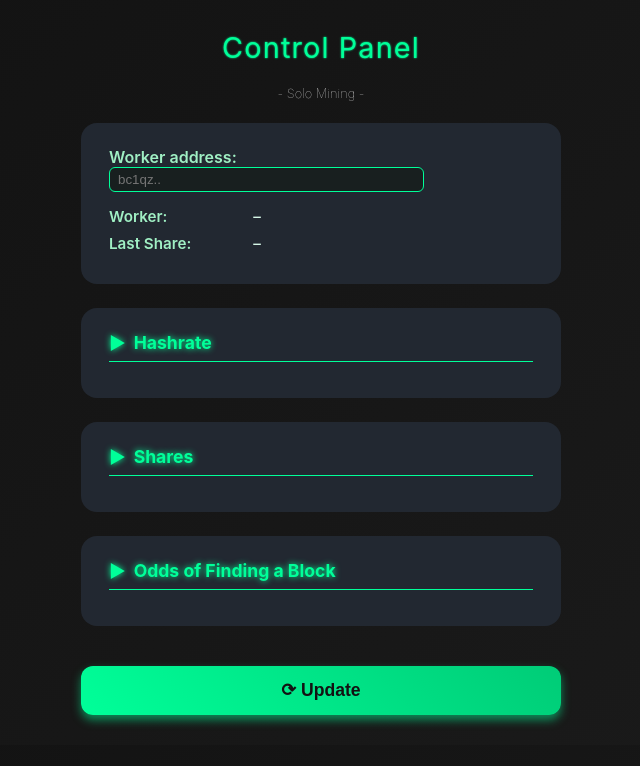
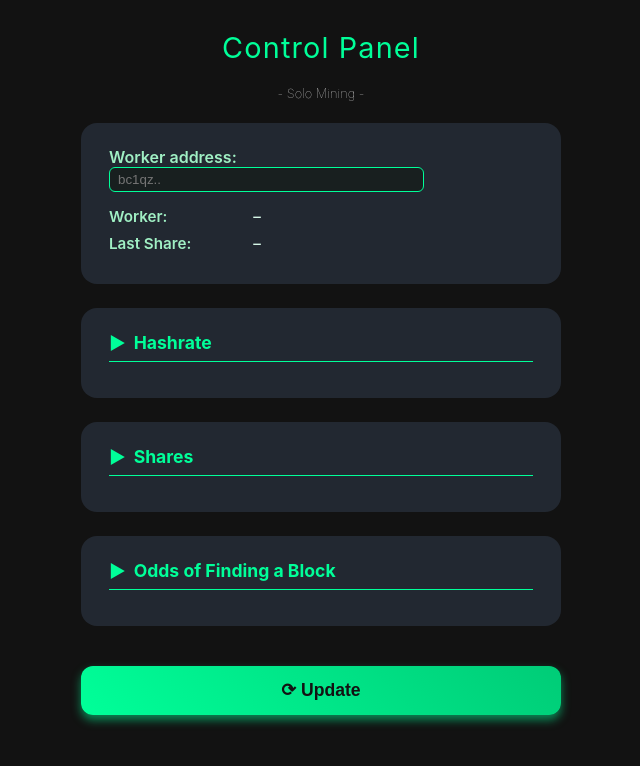
Before and after one commit to codepec/dashboard_CKstats_solo, a plain HTML site: page index.html in a window 1280 px wide. Shown: the whole page, without its empty margins (319-959 px from the left). Drawn offline with Linux system fonts and the light colour scheme.

Commit message:
styles.css aktualisieren

```diff
--- a/styles.css
+++ b/styles.css
@@ -1,6 +1,6 @@
 
     body {
-      background: linear-gradient(135deg, #121212, #1b1b1b);
+      background: #121212;
       color: #e0e0e0;
       font-family: 'Inter', Arial, sans-serif;
       padding: 20px;
@@ -23,7 +23,7 @@
       font-weight: 400;
       color: #00ff99;
       letter-spacing: 0.04em;
-      text-shadow: 0 0 2px #00ff99;
+
     }
 
     h2 {
@@ -141,7 +141,6 @@
       color: #00ff99;
       font-weight: 700;
       font-size: 1.1rem;
-      text-shadow: 0 0 6px #00ff99;
       user-select: none;
       padding-left: 1.4em;
       padding-bottom: 8px;
```
